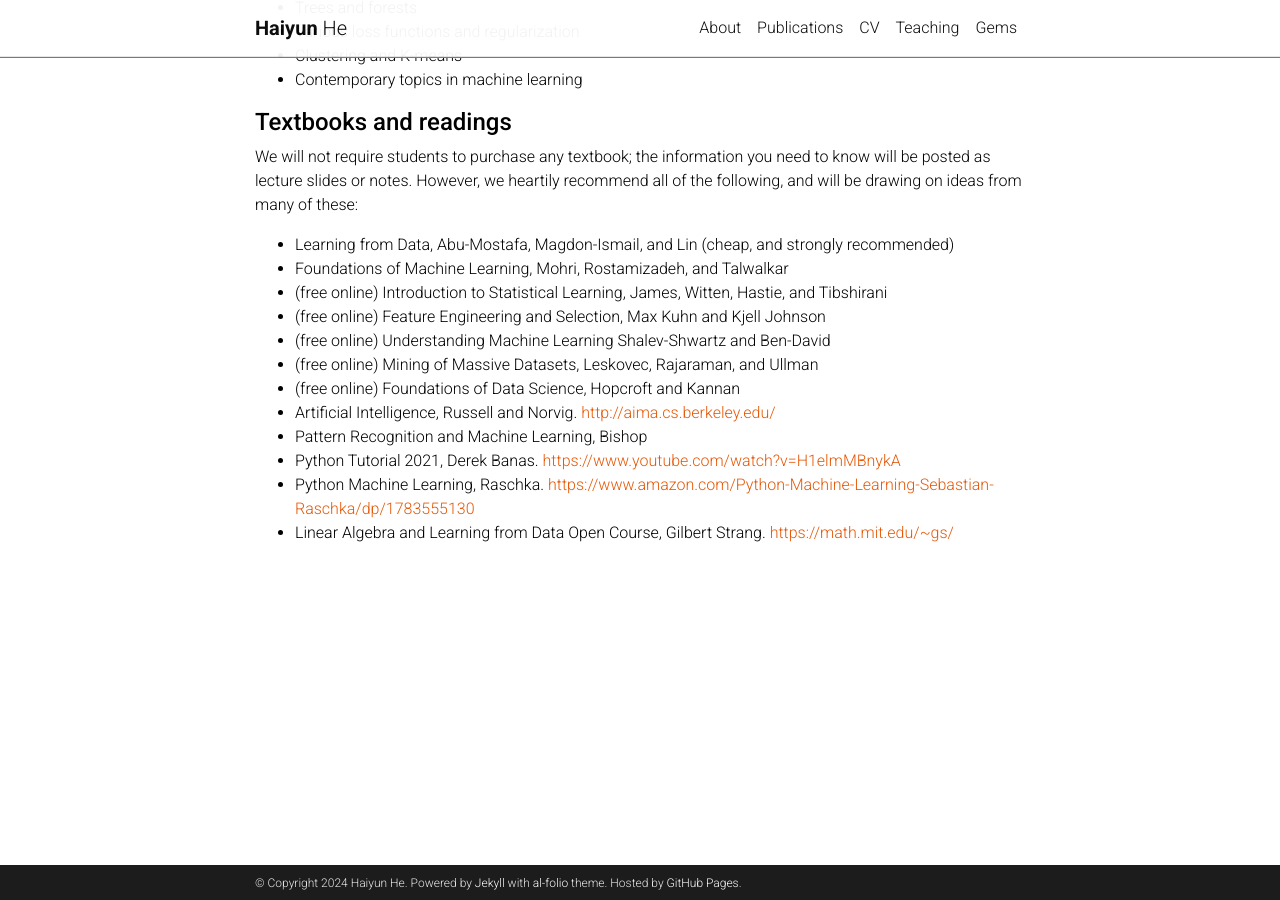
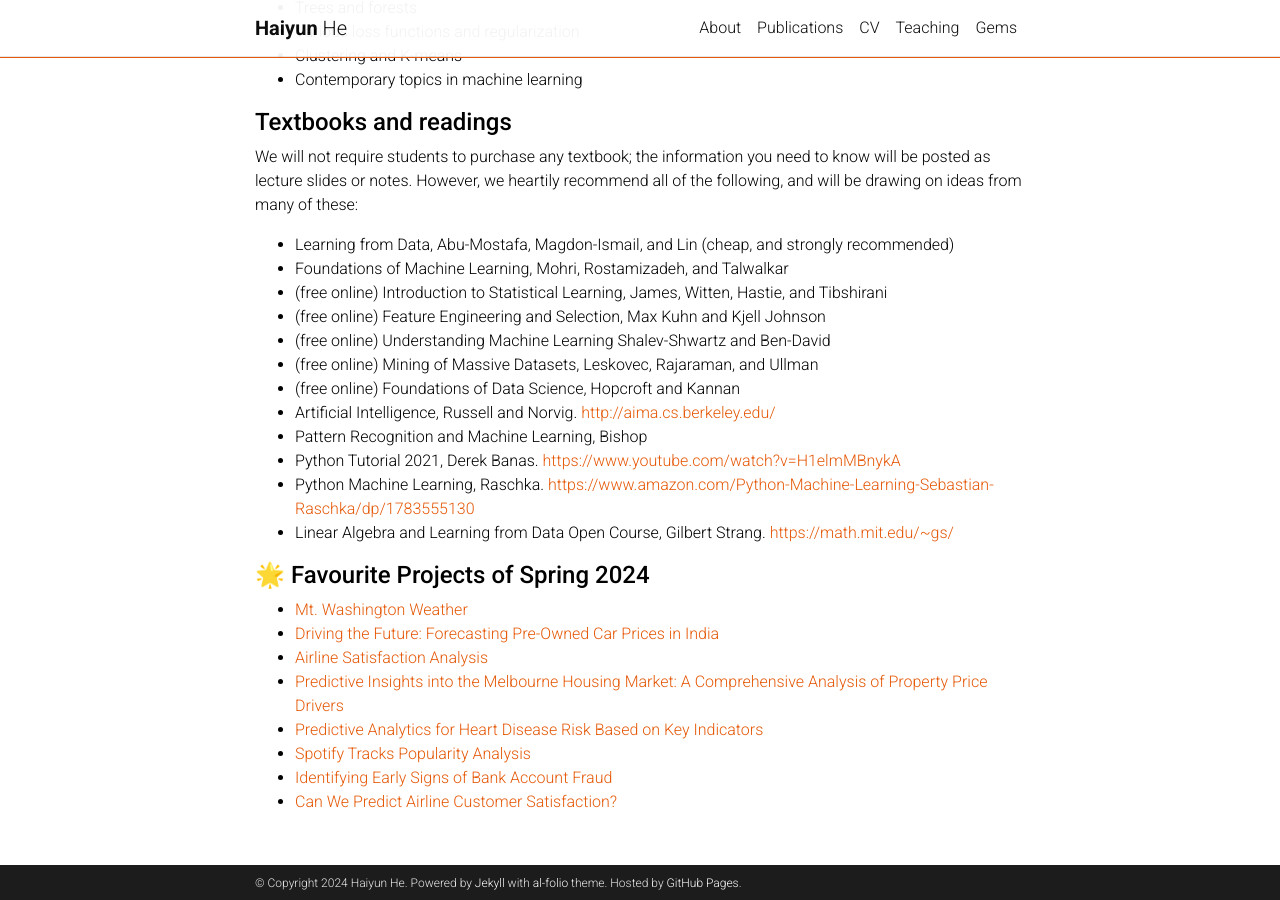
Before and after one commit to haiyun-he/haiyun-he.github.io, a Jekyll site: the page built from _teaching/Spring2024.md, in a window 1280 px wide and 900 px high, scrolled down 1155 px. Built offline with Jekyll 4.4.1, drawn with Linux system fonts in a browser that asks for light colours; emoji names are drawn with the system emoji font; comment, search, counter and statistics services are not loaded; a style sheet for code colours, icons or effects is not loaded.

Commit message:
Update Spring2024.md

```diff
--- a/_teaching/Spring2024.md
+++ b/_teaching/Spring2024.md
@@ -56,3 +56,14 @@ We will not require students to purchase any textbook; the information you need
 - Python Tutorial 2021, Derek Banas. <https://www.youtube.com/watch?v=H1elmMBnykA>
 - Python Machine Learning, Raschka. <https://www.amazon.com/Python-Machine-Learning-Sebastian-Raschka/dp/1783555130>
 - Linear Algebra and Learning from Data Open Course, Gilbert Strang. <https://math.mit.edu/~gs/>
+
+
+#### **:star2: Favourite Projects of Spring 2024**
+- [Mt. Washington Weather](https://github.com/bhmoose/ORIE4741_MtWashingtonWeather/blob/main/ORIE4741_Report_Final.pdf)
+- [Driving the Future: Forecasting Pre-Owned Car Prices in India](https://github.com/sunny525s/ORIE-4741-Final-Project/blob/main/ORIE_4741_Final_Project.pdf)
+- [Airline Satisfaction Analysis](https://github.com/xinhaohe245/4741-project/blob/main/4741_project_report.pdf)
+- [Predictive Insights into the Melbourne Housing Market: A Comprehensive Analysis of Property Price Drivers](https://github.coecis.cornell.edu/jx379/ORIE5741/blob/main/ORIE5741_Final_Project%20(4).pdf)
+- [Predictive Analytics for Heart Disease Risk Based on Key Indicators](https://github.com/Angela6Li/Predictive-Analytics-for-Heart-Disease-Risk/blob/main/5741%20Final%20Report%20-%20Ruihan%20Dou%2C%20Anqi%20Li.pdf)
+- [Spotify Tracks Popularity Analysis](https://github.com/Richardlin112/Spotify-Tracks)
+- [Identifying Early Signs of Bank Account Fraud](https://github.com/AnthonyC-S/orie_5741_project/blob/main/ORIE_5741_Final_Project_Report.pdf)
+- [Can We Predict Airline Customer Satisfaction?](https://github.com/Peta0228/Airline-Satisfaction-Prediction/blob/main/ORIE_5741_Final_Project.pdf)
```
